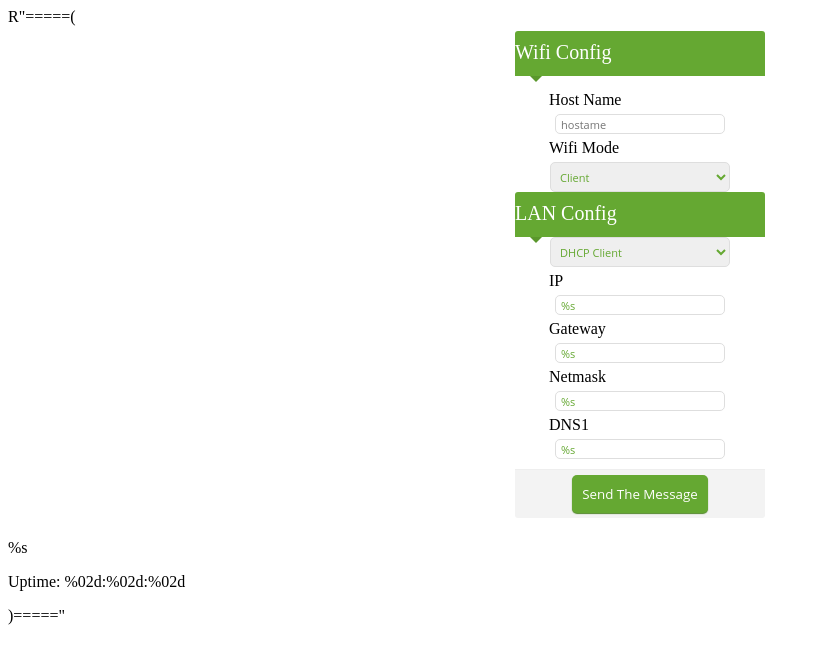
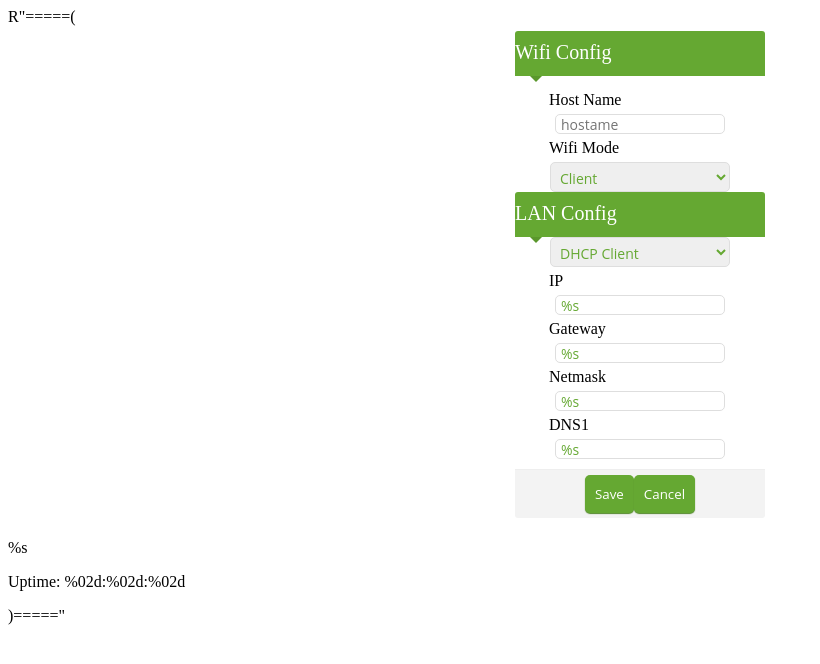
Before and after one commit to rafa400/SonoffTelepi, a plain HTML site: page wifisetup.html in a window 1280 px wide. Shown: the whole page, without its empty margins (0-820 px from the left). Drawn offline with Linux system fonts and the light colour scheme.

Commit message:
Funcionando again

```diff
--- a/VictorLozada.css
+++ b/VictorLozada.css
@@ -63,7 +63,7 @@ body{
   border-radius:5px;
   color:#65A832;
   font-family: 'Open Sans', sans-serif;
-  font-size:11px;
+  font-size:14px;
   transition:linear 0.4s;
 }
 .cform .form select{
@@ -75,7 +75,7 @@ body{
   border-radius:5px;
   color:#65A832;
   font-family: 'Open Sans', sans-serif;
-  font-size:11px;
+  font-size:14px;
   transition:linear 0.4s;
 }
 .cform .form select:focus{
--- a/wifisetup.html
+++ b/wifisetup.html
@@ -19,7 +19,7 @@ R"=====(<!DOCTYPE html PUBLIC "-//W3C//DTD HTML 4.01//EN"  "http://www.w3.org/TR
    </article>
    <article class="form">
      <div>Host Name</div>
-     <input type="text" name="hostname" placeholder="hostame">
+     <input type="text" name="hostname" placeholder="hostame" maxlength="15">
      <div>Wifi Mode</div>
      <select id="wifimode">
        <option value="AP">Access Point</option>
@@ -41,7 +41,7 @@ R"=====(<!DOCTYPE html PUBLIC "-//W3C//DTD HTML 4.01//EN"  "http://www.w3.org/TR
      <input type="text"  name="dns1" placeholder="255.255.255.0" value="%s" required pattern="^([0-9]{1,3}\.){3}[0-9]{1,3}$">
    </article>
    <article class="btn">
-     <input type="submit" value="Send The Message">
+     <input id="wifisetup" type="submit" value="Save"><input id="update" type="submit" value="Cancel">
    </article>
  </section>
 <p id="ESO">%s</p>
```
Also changed, not shown: index.html (+1 -1 lines), 7 other files.
